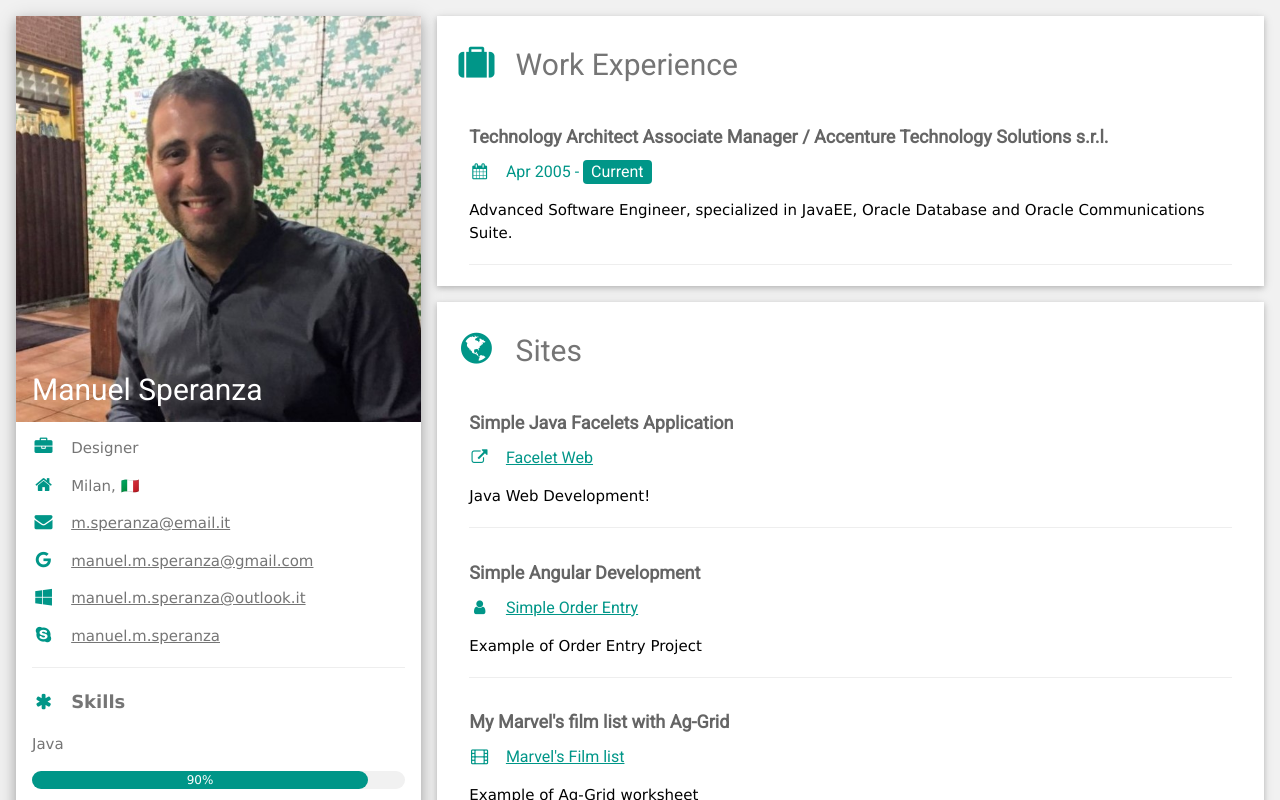
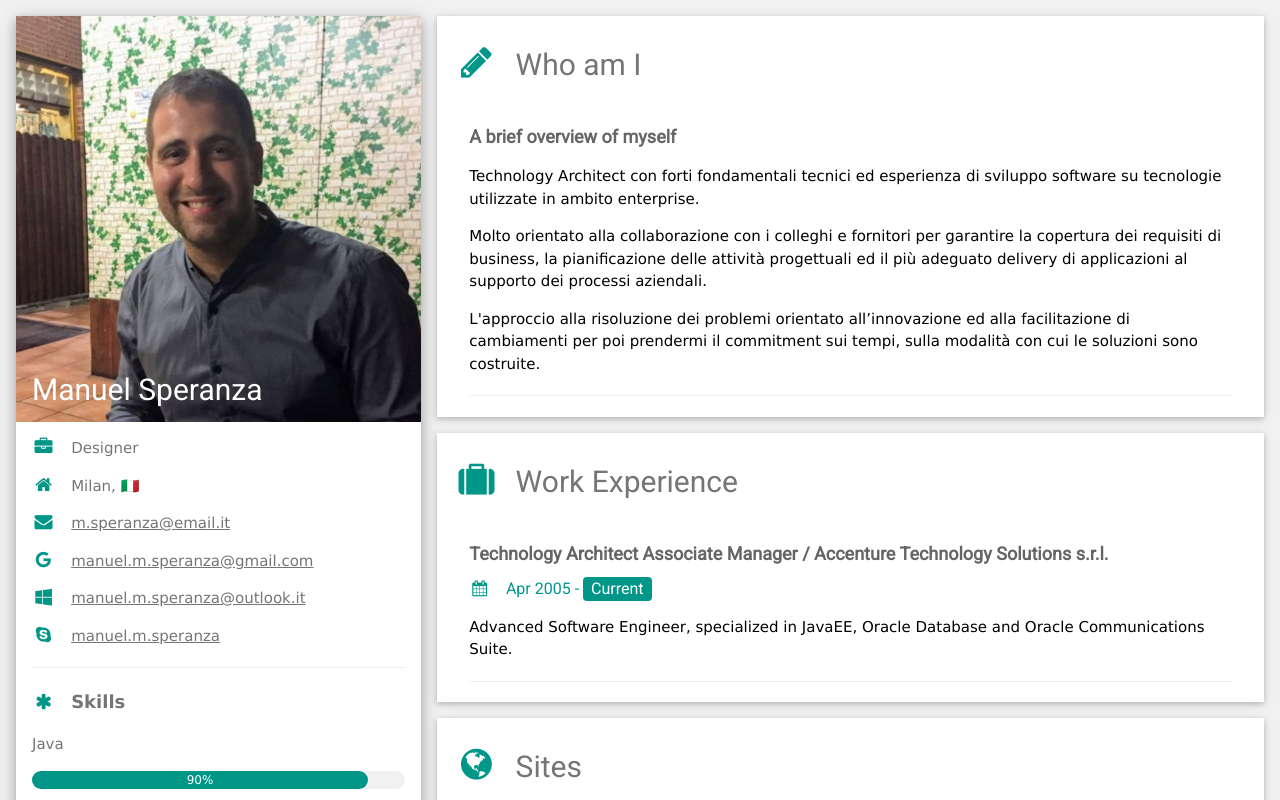
Before and after one commit to manuelmsperanza/hoffnungland, an Angular app in the folder servlets/cv-app/: page / in a window 1280 px wide. Shown: the top 800 px of the page. Built offline with nearby package versions, Linux system fonts and the light colour scheme.

Commit message:
who am i section

```diff
--- a/servlets/cv-app/src/app/app.component.html
+++ b/servlets/cv-app/src/app/app.component.html
@@ -103,6 +103,21 @@
     <div class="w3-twothird">
       <div class="w3-container w3-card w3-white w3-margin-bottom">
         <h2 class="w3-text-grey w3-padding-16">
+          <i class="fa fa-pencil fa-fw w3-margin-right w3-xxlarge w3-text-teal"></i>
+          <span>Who am I</span>
+        </h2>
+        <div class="w3-container">
+          <h5 class="w3-opacity">
+            <b>A brief overview of myself</b>
+          </h5>
+          <p>Technology Architect con forti fondamentali tecnici ed esperienza di sviluppo software su tecnologie utilizzate in ambito enterprise.</p>
+          <p>Molto orientato alla collaborazione con i colleghi e fornitori per garantire la copertura dei requisiti di business, la pianificazione delle attività progettuali ed il più adeguato delivery di applicazioni al supporto dei processi aziendali.</p>
+          <p>L&apos;approccio alla risoluzione dei problemi orientato all’innovazione ed alla facilitazione di cambiamenti per poi prendermi il commitment sui tempi, sulla modalità con cui le soluzioni sono costruite.</p>
+          <hr/>
+        </div>
+      </div>
+      <div class="w3-container w3-card w3-white w3-margin-bottom">
+        <h2 class="w3-text-grey w3-padding-16">
           <i class="fa fa-suitcase fa-fw w3-margin-right w3-xxlarge w3-text-teal"></i>
           <span>Work Experience</span>
         </h2>
```
